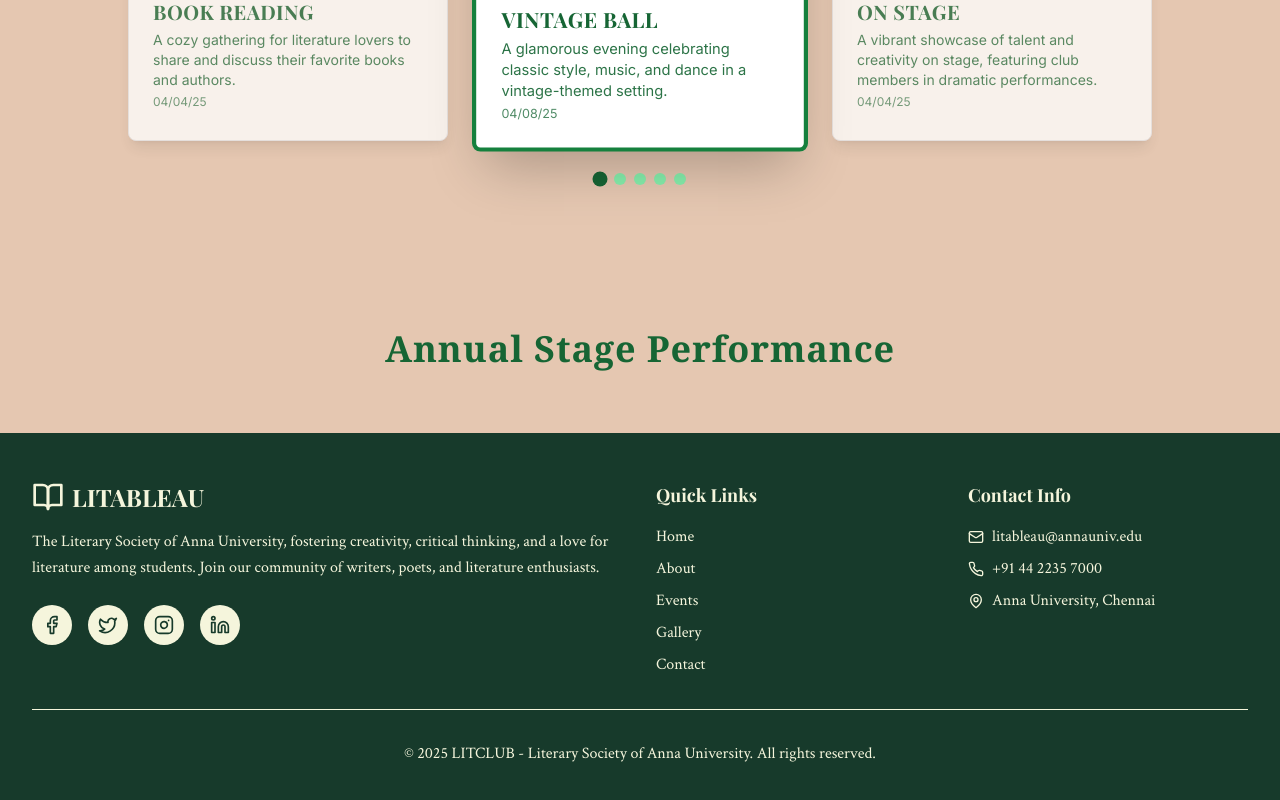
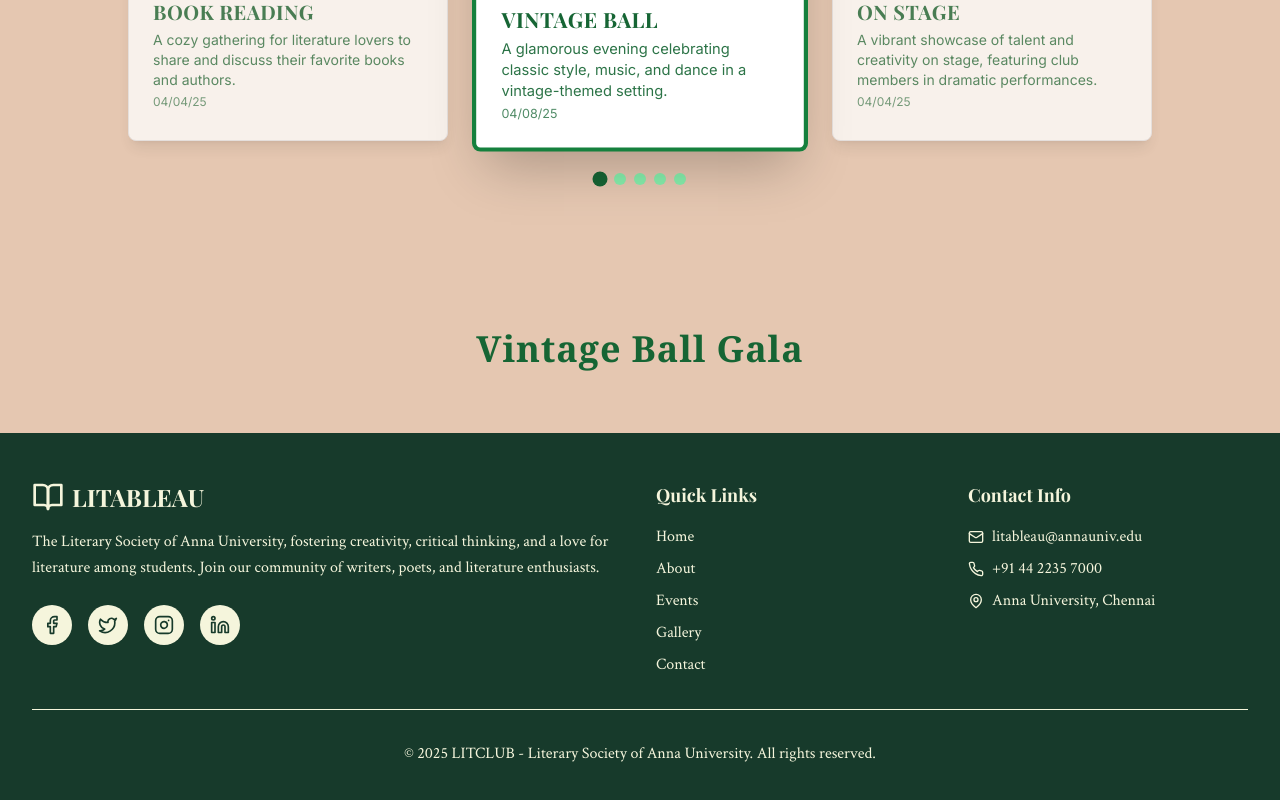
Before and after one commit to litableau/LitableAU-Website, a Next.js app: page /gallery in a window 1280 px wide. Shown: the part 591-1391 px from the top of the page. Built offline with nearby package versions, Linux system fonts and the light colour scheme.

Commit message:
gallery - glitch fixed

```diff
--- a/components/ui/gallery-section.tsx
+++ b/components/ui/gallery-section.tsx
@@ -234,7 +234,7 @@ export default function GalleryRedesign() {
             {/* Event Name Display */}
             <div className="text-center py-8 md:py-16">
                 <h2 className="text-2xl md:text-4xl font-bold text-green-800 tracking-wide font-serif">
-                    {galleryEvents[selectedIndex]?.eventName}
+                    {sortedGalleryEvents[selectedIndex]?.eventName}
                 </h2>
             </div>
         </div>
```
